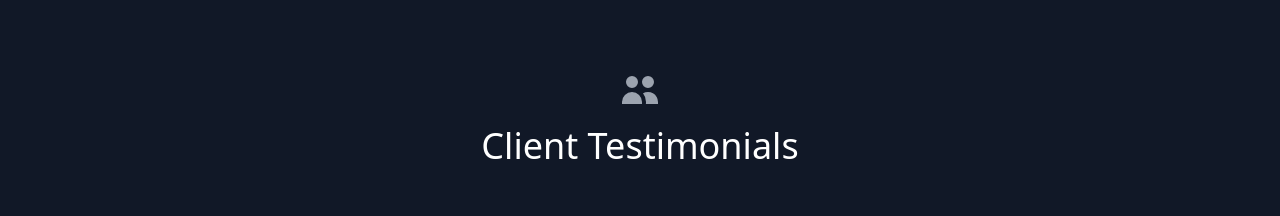
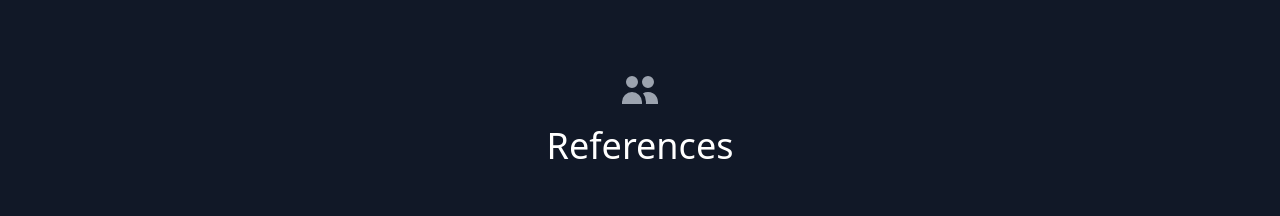
Before and after one commit to udeepa-des/portfolio-web, a React (Create React App) app: page / in a window 1280 px wide. Shown: the part 2860-3076 px from the top of the page. Built offline with nearby package versions, Linux system fonts and the light colour scheme.

Commit message:
reinstall yarn lock

```diff
--- a/src/components/Testimonials.js
+++ b/src/components/Testimonials.js
@@ -8,7 +8,7 @@ export default function Testimonials() {
       <div className="container px-5 py-10 mx-auto text-center">
         <UsersIcon className="w-10 inline-block mb-4" />
         <h1 className="sm:text-4xl text-3xl font-medium title-font text-white mb-12">
-          Client Testimonials
+          References
         </h1>
         <div className="flex flex-wrap m-4">
           {testimonials.map((testimonial) => (
```
Also changed, not shown: 1 other file (tests, documents, lock files or other folders).
